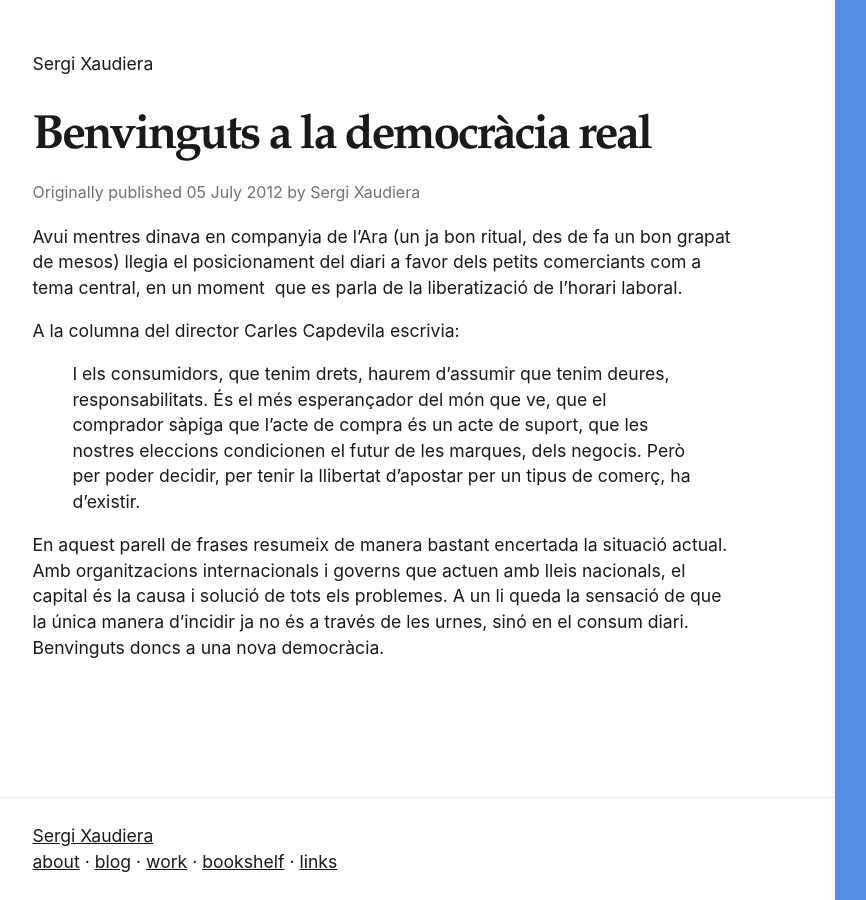
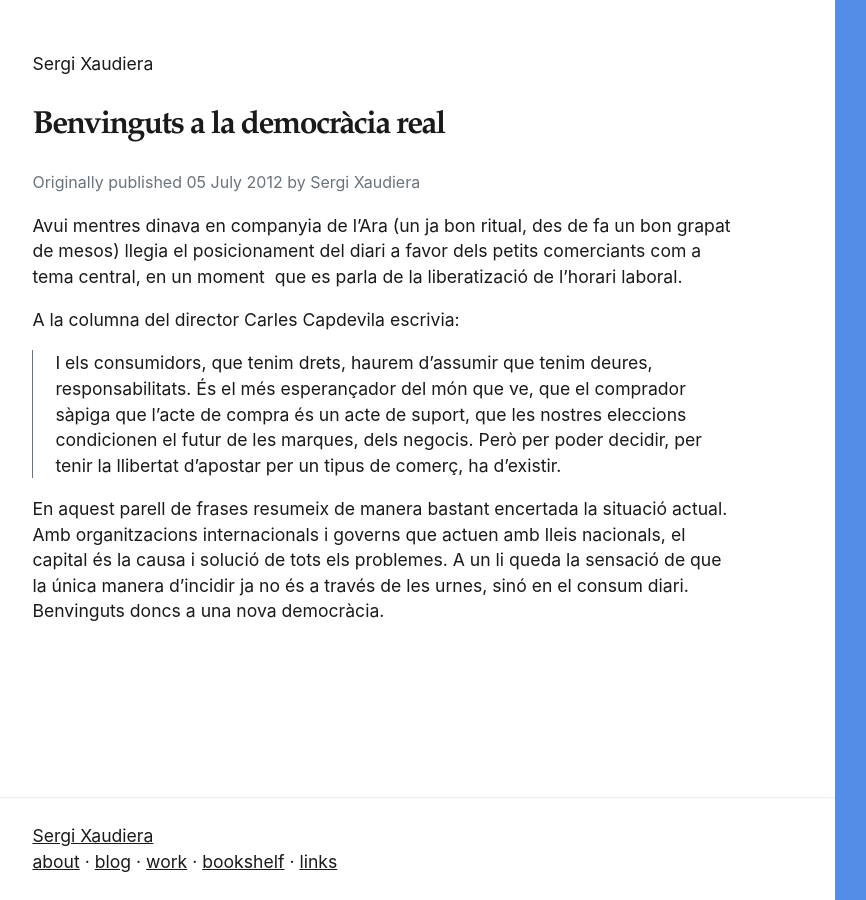
Before and after one commit to sergixaudiera/sergixaudiera.github.io, a Jekyll site: the page built from _posts/2012-07-05-benvinguts-a-la-democracia-real.md, in a window 1280 px wide. Shown: the whole page, without its empty margins (70-936 px from the left). Built offline with Jekyll 4.4.1, drawn with Linux system fonts in a browser that asks for light colours.

Commit message:
css: postitle < font size + blockquote style

```diff
--- a/_layouts/default.html
+++ b/_layouts/default.html
@@ -80,6 +80,9 @@
 				line-height: 3.6rem;
 				margin-bottom: 0.8rem;
 			}
+			.post {
+				font-size: 2rem;
+			}
 			header a {
 				text-decoration: none;
 			}
@@ -116,6 +119,11 @@
 			date {
 				color: #6b737b;
 			}
+			blockquote {
+				margin: 0;
+				padding: 0 .75em 0 1.25em;
+				border-left: 1px solid #6b737b;
+			}
 		</style>
 	</head>
 	<body>
--- a/_layouts/post.html
+++ b/_layouts/post.html
@@ -3,7 +3,7 @@ layout: default
 ---
 <header>
 	<a href="/">Sergi Xaudiera</a>
-	<h1>{{ page.title }}</h1>
+	<h1 class="post">{{ page.title }}</h1>
 </header>
 
 <small>Originally published {{ page.date | date_to_long_string }} by Sergi Xaudiera</small>
```
